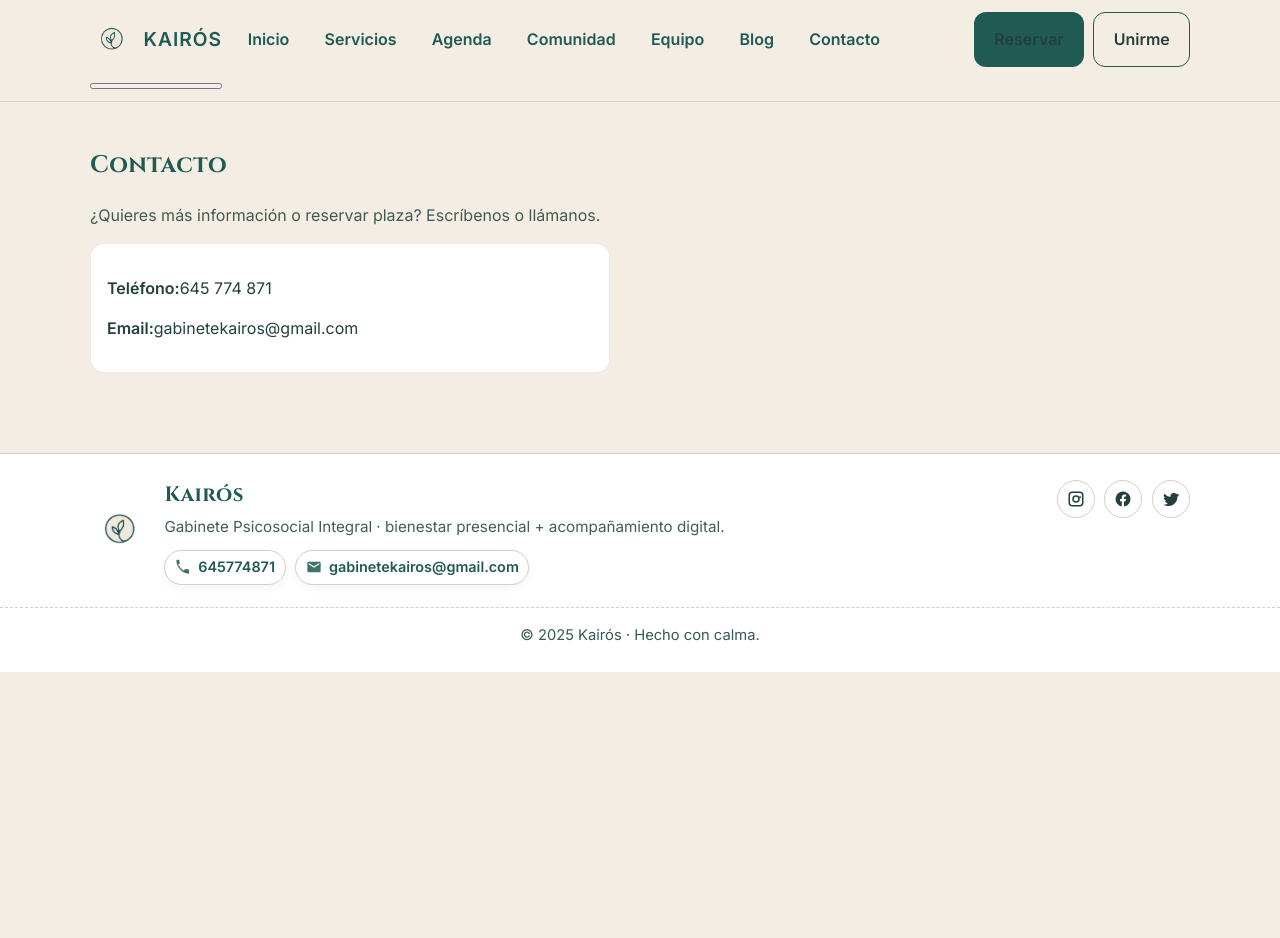
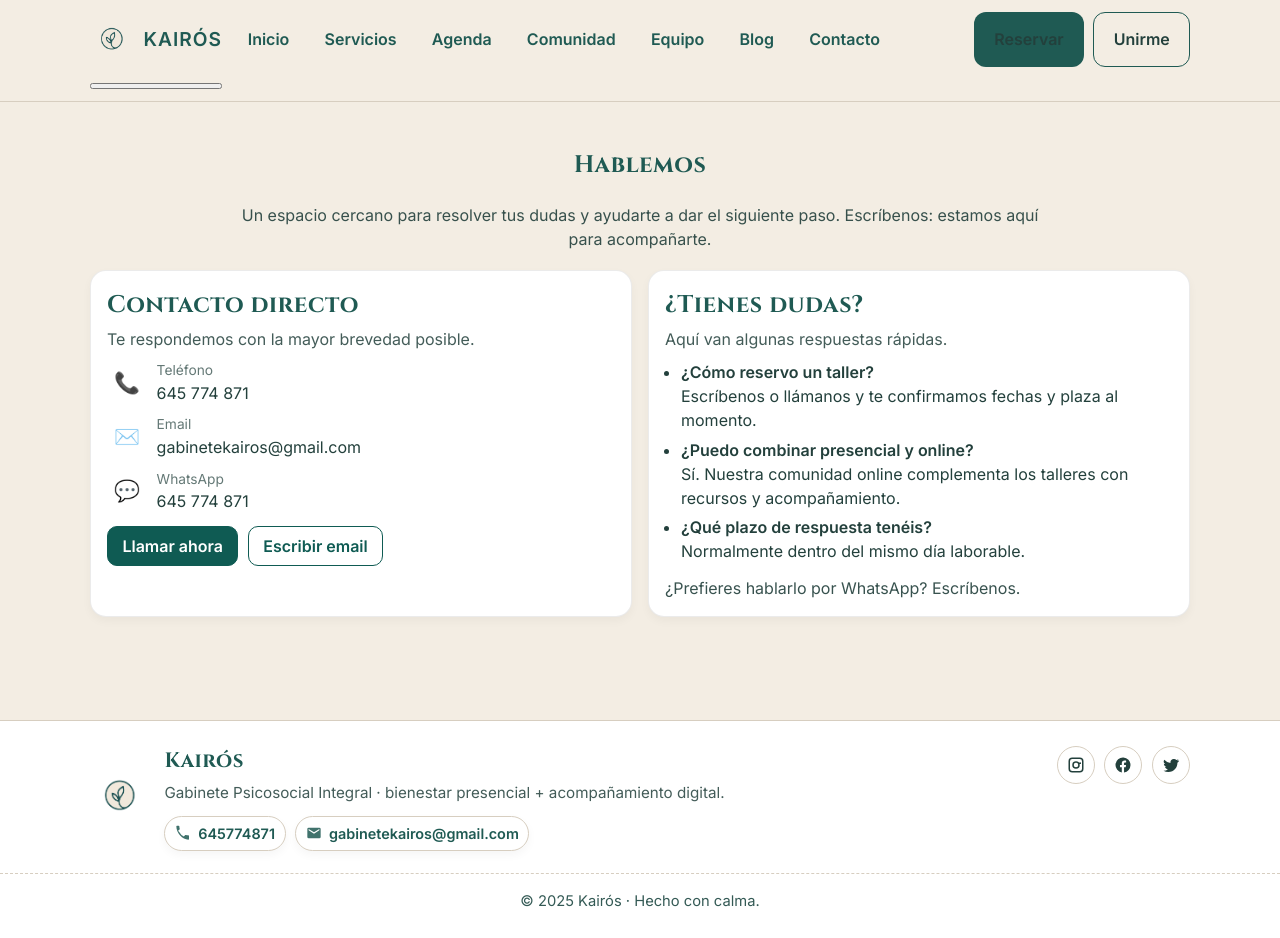
Before and after one commit to edarlinae/kairos-web, an Angular app: page /contacto in a window 1280 px wide. Before the commit the page ends 800 px from the top, so only its background shows below. Built offline with nearby package versions, Linux system fonts and the light colour scheme.

Commit message:
Edicion contacto final

```diff
--- a/src/app/pages/contacto/contacto.component.html
+++ b/src/app/pages/contacto/contacto.component.html
@@ -1,12 +1,79 @@
-<section class="container contacto">
-  <h1 class="font-cinzel">Contacto</h1>
-  <p class="lead">¿Quieres más información o reservar plaza? Escríbenos o llámanos.</p>
+<section class="contacto container">
+  <!-- HERO -->
+  <header class="hero">
+    <h1 class="font-cinzel">Hablemos</h1>
+    <p class="lead">
+      Un espacio cercano para resolver tus dudas y ayudarte a dar el siguiente paso.
+      Escríbenos: estamos aquí para acompañarte.
+    </p>
+  </header>
 
-  <div class="contacto__card">
-    <p><strong>Teléfono:</strong> <a href="tel:645774871">645&nbsp;774&nbsp;871</a></p>
-    <!-- Escapamos el @ en el texto visible: &#64; -->
-    <p><strong>Email:</strong>
-      <a href="mailto:gabinetekairos@gmail.com">gabinetekairos&#64;gmail.com</a>
-    </p>
+  <!-- TARJETAS -->
+  <div class="grid">
+    <!-- Datos de contacto -->
+    <article class="card">
+      <h2 class="font-cinzel">Contacto directo</h2>
+      <p class="muted">Te respondemos con la mayor brevedad posible.</p>
+
+      <div class="list">
+        <div class="row">
+          <div class="ico" aria-hidden="true">📞</div>
+          <div class="content">
+            <div class="label">Teléfono</div>
+            <div class="value"><a href="tel:645774871">645&nbsp;774&nbsp;871</a></div>
+          </div>
+        </div>
+
+        <div class="row">
+          <div class="ico" aria-hidden="true">✉️</div>
+          <div class="content">
+            <div class="label">Email</div>
+            <div class="value">
+              <a href="mailto:gabinetekairos@gmail.com">gabinetekairos&#64;gmail.com</a>
+            </div>
+          </div>
+        </div>
+
+        <div class="row">
+          <div class="ico" aria-hidden="true">💬</div>
+          <div class="content">
+            <div class="label">WhatsApp</div>
+            <div class="value">
+              <a href="https://wa.me/34645774871" target="_blank">645&nbsp;774&nbsp;871</a>
+            </div>
+          </div>
+        </div>
+      </div>
+
+      <div class="actions">
+        <a class="btn btn-primary btn-white-text" href="tel:645774871">Llamar ahora</a>
+        <a class="btn btn-outline" href="mailto:gabinetekairos@gmail.com">Escribir email</a>
+      </div>
+    </article>
+
+    <!-- Dudas frecuentes -->
+    <article class="card">
+      <h2 class="font-cinzel">¿Tienes dudas?</h2>
+      <p class="muted">Aquí van algunas respuestas rápidas.</p>
+
+      <ul class="faq">
+        <li>
+          <strong>¿Cómo reservo un taller?</strong><br />
+          Escríbenos o llámanos y te confirmamos fechas y plaza al momento.
+        </li>
+        <li>
+          <strong>¿Puedo combinar presencial y online?</strong><br />
+          Sí. Nuestra comunidad online complementa los talleres con recursos y acompañamiento.
+        </li>
+        <li>
+          <strong>¿Qué plazo de respuesta tenéis?</strong><br />
+          Normalmente dentro del mismo día laborable.
+        </li>
+      </ul>
+
+      <div class="note">
+        ¿Prefieres hablarlo por WhatsApp? <a href="https://wa.me/34645774871" target="_blank">Escríbenos</a>.
+      </div>
+    </article>
   </div>
 </section>
--- a/src/app/pages/contacto/contacto.component.scss
+++ b/src/app/pages/contacto/contacto.component.scss
@@ -1,16 +1,63 @@
 .contacto {
-  padding: 1.6rem 0 2rem;
+  padding: 1.6rem 0 2.2rem;
+}
 
-  .lead { opacity: .85; margin-bottom: 1rem; }
+/* Hero */
+.hero {
+  text-align: center;
+  margin-bottom: 1.2rem;
+}
+.hero .lead {
+  max-width: 820px;
+  margin: 0 auto;
+  opacity: .9;
+}
 
-  &__card {
-    border: 1px solid rgba(0,0,0,.08);
-    border-radius: 14px;
-    padding: 1rem;
-    background: #fff;
-    max-width: 520px;
-  }
+/* Grid principal */
+.grid {
+  display: grid;
+  grid-template-columns: 1fr 1fr;
+  gap: 1rem;
+  margin-bottom: 1.2rem;
+}
+@media (max-width: 980px) {
+  .grid { grid-template-columns: 1fr; }
+}
 
-  a { text-decoration: none; }
-  a:hover { text-decoration: underline; }
+/* Tarjeta base */
+.card {
+  background: #fff;
+  border: 1px solid rgba(0,0,0,.08);
+  border-radius: 16px;
+  padding: 1rem;
 }
+.card h2 { margin: 0 0 .2rem; }
+.card .muted { opacity: .85; margin: 0 0 .6rem; }
+
+/* Lista de datos */
+.list { display: flex; flex-direction: column; gap: .6rem; }
+.row { display: grid; grid-template-columns: 40px 1fr; gap: .6rem; align-items: center; }
+.ico { font-size: 1.3rem; display: flex; align-items: center; justify-content: center; }
+.content .label { font-size: .86rem; opacity: .7; }
+.content .value a { text-decoration: none; }
+.content .value a:hover { text-decoration: underline; }
+
+/* Acciones */
+.actions { display: flex; gap: .6rem; flex-wrap: wrap; margin-top: .8rem; }
+
+/* FAQ */
+.faq { margin: 0; padding-left: 1rem; }
+.faq li { margin: .35rem 0; line-height: 1.5; }
+.note { margin-top: .8rem; opacity: .9; }
+
+/* Botones base */
+.btn {
+  display: inline-flex; align-items: center; justify-content: center;
+  height: 40px; padding: 0 .9rem; border-radius: 10px;
+  border: 1px solid rgba(0,0,0,.18); background: #fff; text-decoration: none;
+  cursor: pointer; transition: .15s ease;
+}
+.btn:hover { transform: translateY(-1px); }
+.btn-primary { background: #0f5b53; color: #fff; border-color: #0f5b53; }
+.btn-white-text { color: #fff; }
+.btn-outline { background: transparent; color: #0f5b53; border-color: #0f5b53; }
--- a/src/app/pages/contacto/contacto.component.ts
+++ b/src/app/pages/contacto/contacto.component.ts
@@ -1,8 +1,10 @@
 import { Component } from '@angular/core';
+import { RouterLink } from '@angular/router';
 
 @Component({
   selector: 'app-contacto',
   standalone: true,
+  imports: [RouterLink],
   templateUrl: './contacto.component.html',
   styleUrls: ['./contacto.component.scss'],
 })
```
